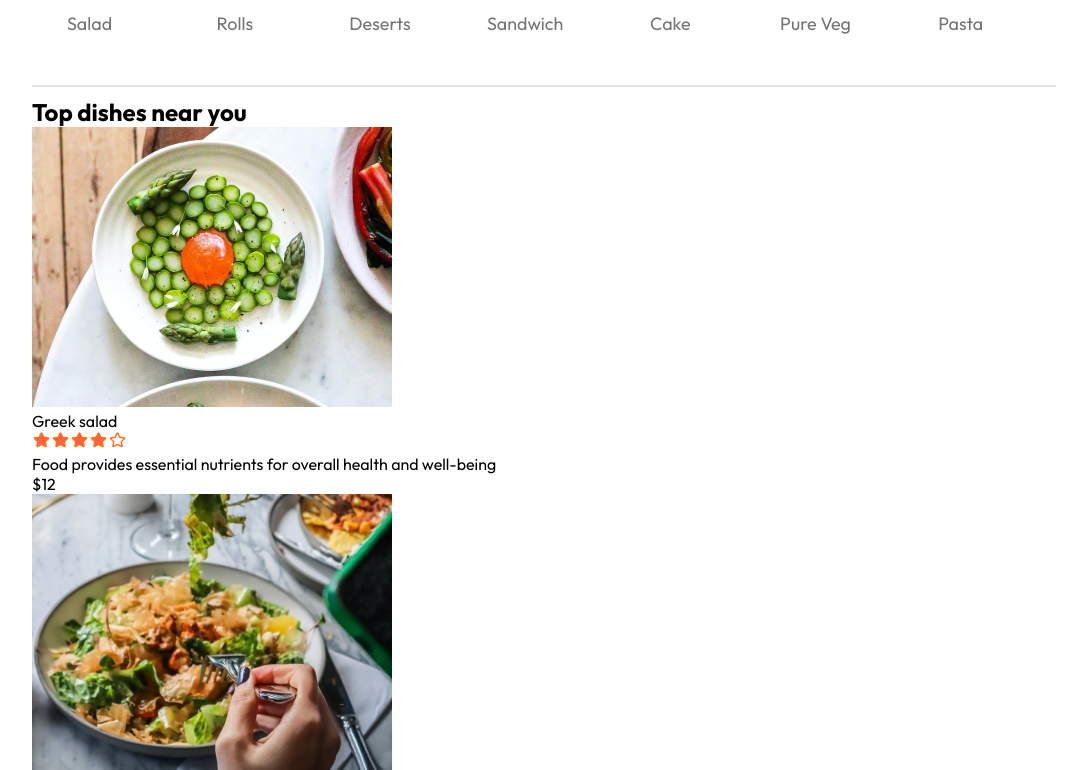
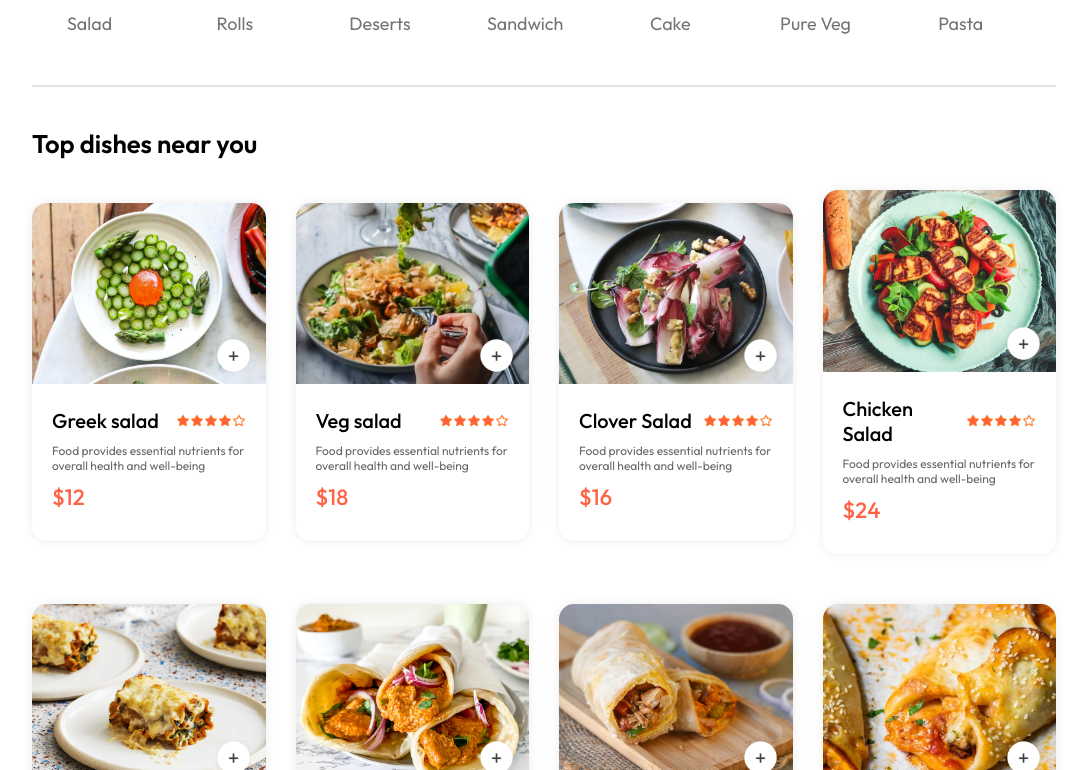
Before and after one commit to Sneha-Kushwaha/HomeBite, a React (Vite) app in the folder Frontend/: page / in a window 1280 px wide. Shown: the part 830-1600 px from the top of the page, without its empty margins (96-1183 px from the left). Built offline with nearby package versions, Linux system fonts and the light colour scheme.

Commit message:
Added Food items functions

```diff
--- a/Frontend/src/components/FoodDisplay/FoodDisplay.css
+++ b/Frontend/src/components/FoodDisplay/FoodDisplay.css
@@ -0,0 +1,18 @@
+.food-display{
+    margin-top: 30px;
+}
+.food-display h2{
+    font-size: max(2vw, 24px);
+    font-weight: 600;
+}
+.food-display-list{
+   display: grid;
+   grid-template-columns: repeat(4, 1fr);
+   margin-top: 30px;
+   gap: 30px;
+   row-gap: 50px;
+}
+.food-display-list {
+    max-width: 1200px;
+    margin: 30px auto 0 auto;
+}
--- a/Frontend/src/components/FoodDisplay/FoodDisplay.jsx
+++ b/Frontend/src/components/FoodDisplay/FoodDisplay.jsx
@@ -1,7 +1,7 @@
 import React, { useContext } from 'react'
 import "./FoodDisplay.css";
 import { StoreContext } from '../../context/StoreContext'
-import FoodItem from '../FoodItem/FoodItem'
+import FoodItem from '../Fooditem/Fooditem';
 
 
 const FoodDisplay = ({category}) => {
--- a/Frontend/src/components/FoodItem/FoodItem.css
+++ b/Frontend/src/components/FoodItem/FoodItem.css
@@ -0,0 +1,63 @@
+.food-item{
+    width: 100%;
+    margin: auto;
+    border-radius: 15px;
+    box-shadow: 0px 0px 10px #00000015;
+    transition: 0.3s;
+    animation: fadeIn 1s;
+}
+.food-item-image{
+    width: 100%;
+    border-radius: 15px 15px 0px 0px;
+}
+.food-item-info{
+    padding: 20px;
+}
+.food-item-name-rating{
+    display: flex;
+    justify-content: space-between;
+    align-items: center;
+    margin-bottom: 10px;
+}
+.food-item-name-rating p{
+    font-size: 20px;
+    font-weight: 500;
+}
+.food-item-name-rating img{
+    width: 70px;
+}
+.food-item-desc{
+    color: #676767;
+    font-size: 12px;
+}
+.food-item-price{
+    color: tomato;
+    font-size: 22px;
+    font-weight: 500;
+    margin: 10px 0px;
+}
+.food-item-img-container{
+    position: relative;
+}
+.food-item-img-container .add{
+    width: 35px;
+    position: absolute;
+    bottom: 15px;
+    right: 15px;
+    cursor: pointer;
+    border-radius: 50px%;
+}
+.food-item-counter{
+    position: absolute;
+    bottom: 15px;
+    right: 15px;
+    display: flex;
+    align-items: center;
+    gap: 10px;
+    padding: 6px;
+    border-radius: 50px;
+    background-color: white;
+}
+.food-item-counter img{
+    width: 30px;
+}
--- a/Frontend/src/components/FoodItem/FoodItem.jsx
+++ b/Frontend/src/components/FoodItem/FoodItem.jsx
@@ -1,12 +1,23 @@
-import React from 'react'
+import React, { useState } from 'react'
 import './FoodItem.css'
 import { assets } from '../../assets/assets'
 
 const FoodItem = ({id,name,price,description,image}) => {
+
+const [itemCount, setItemCount ] = useState(0)
+
   return (
     <div className="food-item">
         <div className="food-item-img-container">
             <img className="food-item-image" src={image} alt="" />
+            {!itemCount
+            ?<img className='add' onClick={()=>setItemCount(prev=>prev+1)} src={assets.add_icon_white} />
+            :<div className='food-item-counter'>
+            <img onClick={()=>setItemCount(prev=>prev-1)} src={assets.remove_icon_red} alt="" />
+            <p>{itemCount}</p>
+            <img onClick={()=>setItemCount(prev=>prev+1)} src={assets.add_icon_green} alt="" />
+            </div>
+            }
         </div>
         <div className="food-item-info">
             <div className='food-item-name-rating'>
```
